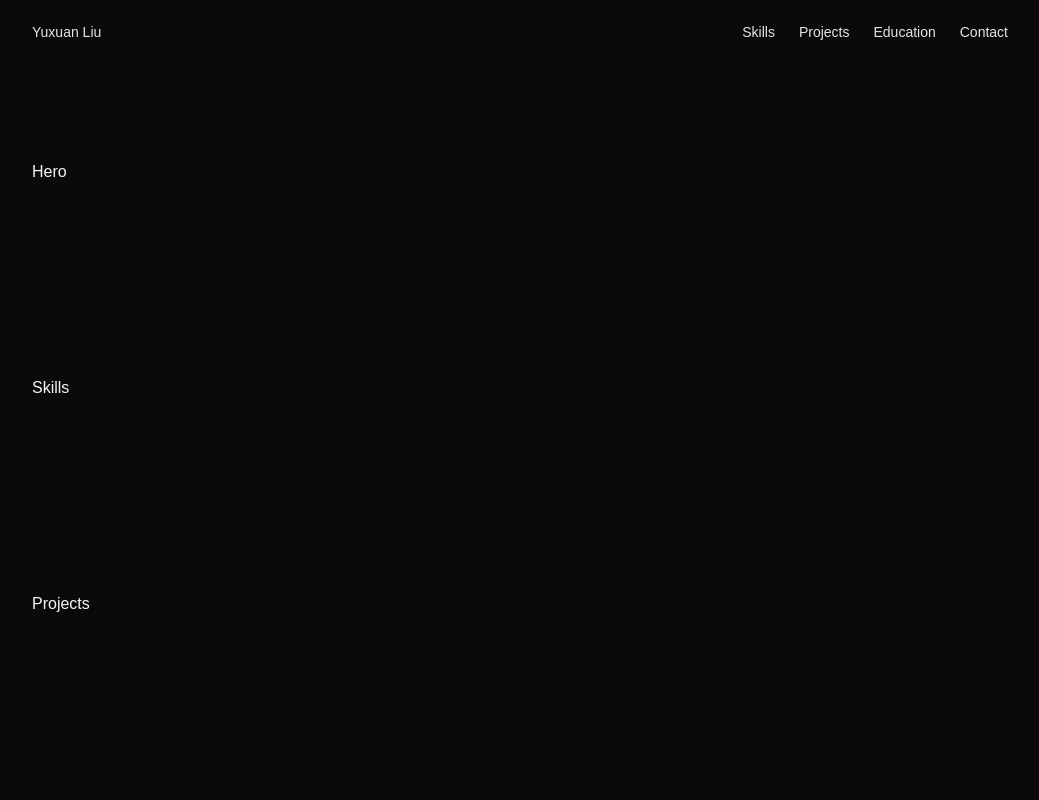
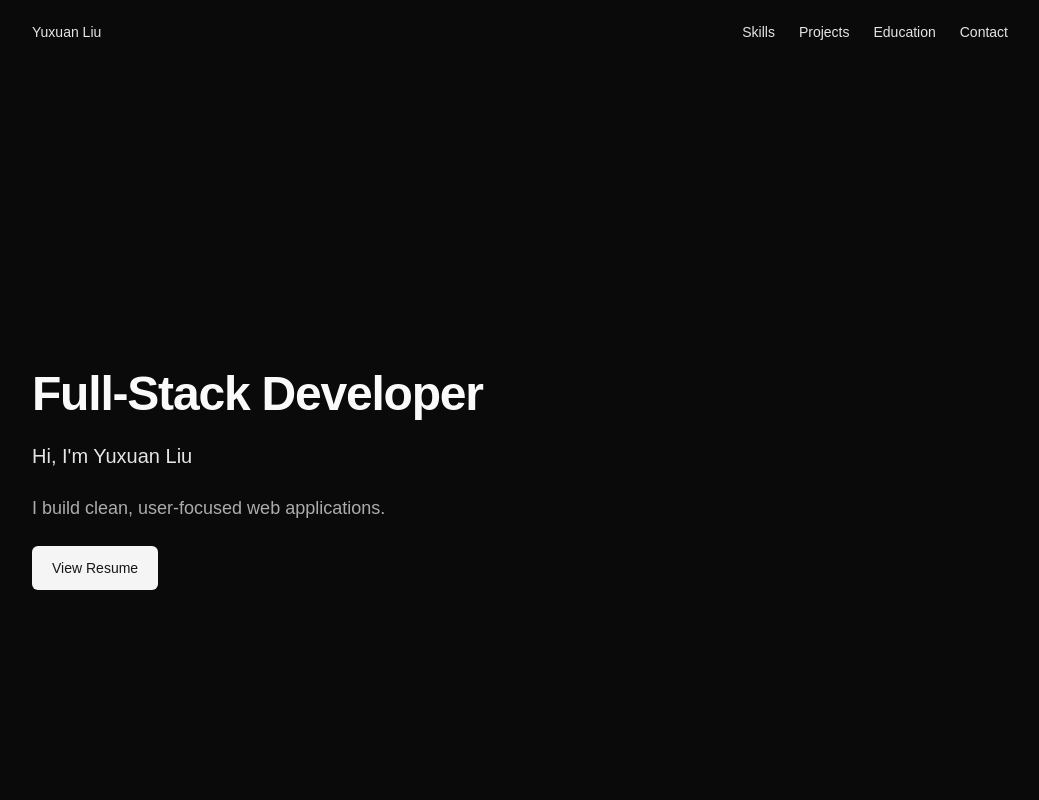
Before and after one commit to lllLucario/yuxuan-portfolio, a Next.js app: page / in a window 1280 px wide. Shown: the top 800 px of the page, without its empty margins (120-1159 px from the left). Built offline with nearby package versions, Linux system fonts and the light colour scheme.

Commit message:
Enhance homepage layout with new hero section featuring a title, introduction, and resume button

```diff
--- a/app/page.tsx
+++ b/app/page.tsx
@@ -6,7 +6,23 @@ export default function Home() {
     <main className="pt-16">
       <Section id="hero">
         <Container>
-          <div>Hero</div>
+          <div className="flex min-h-[80vh] items-center">
+            <div className="space-y-6">
+              <h1 className="text-4xl font-semibold tracking-tight text-neutral-50 sm:text-5xl">
+                Full-Stack Developer
+              </h1>
+              <p className="text-lg text-neutral-200 sm:text-xl">Hi, I&apos;m Yuxuan Liu</p>
+              <p className="max-w-2xl text-base text-neutral-300/80 sm:text-lg">
+                I build clean, user-focused web applications.
+              </p>
+              <button
+                type="button"
+                className="inline-flex items-center rounded-md bg-neutral-100 px-5 py-3 text-sm font-medium text-neutral-900 hover:bg-neutral-200"
+              >
+                View Resume
+              </button>
+            </div>
+          </div>
         </Container>
       </Section>
 
```
